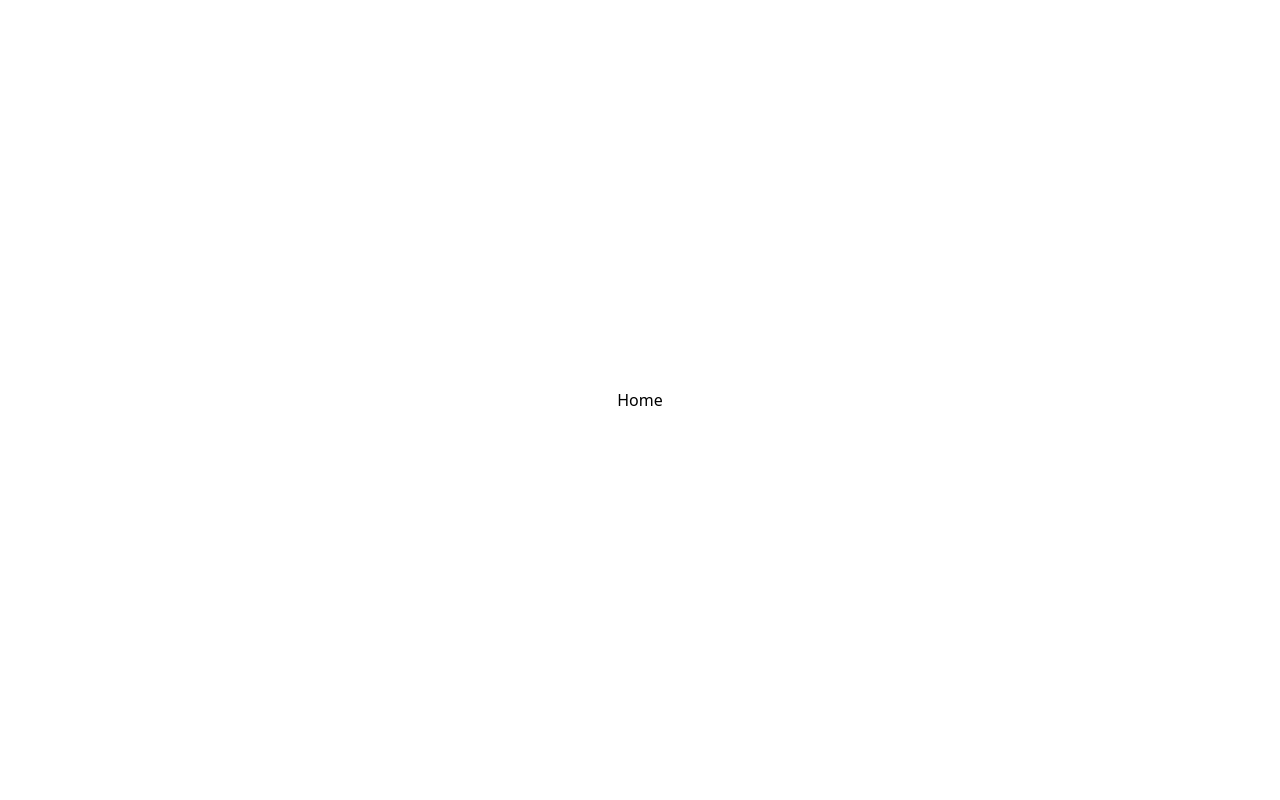
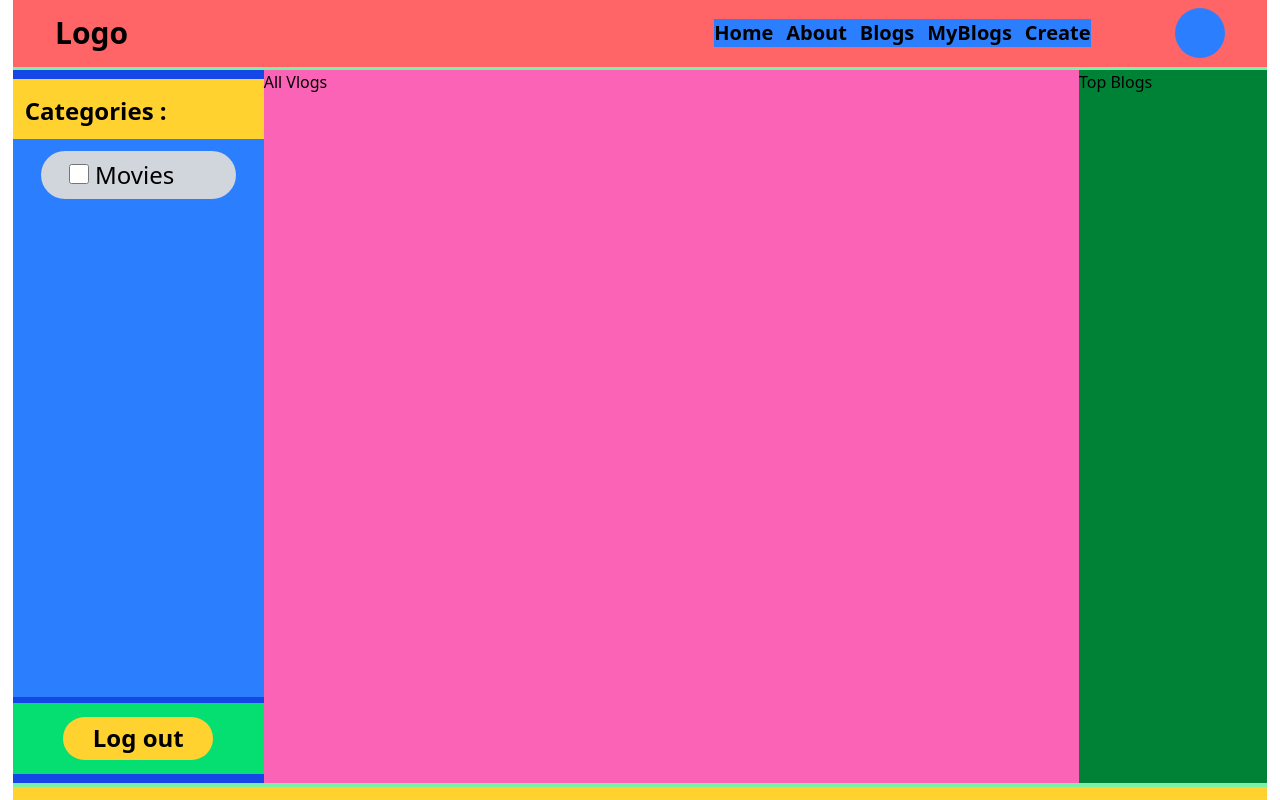
Before and after one commit to Endev0ur/Project2-Blog-App, a React (Vite) app in the folder frontend/: page /home in a window 1280 px wide. Built offline with nearby package versions, Linux system fonts and the light colour scheme.

Commit message:
develop some frontend for home page

```diff
--- a/frontend/package.json
+++ b/frontend/package.json
@@ -13,6 +13,7 @@
     "@tailwindcss/vite": "^4.0.6",
     "react": "^19.0.0",
     "react-dom": "^19.0.0",
+    "react-icons": "^5.4.0",
     "react-router-dom": "^7.1.5",
     "tailwindcss": "^4.0.6"
   },
--- /dev/null
+++ b/frontend/src/pages/Content.jsx
@@ -0,0 +1,21 @@
+import React from "react";
+import "../App.css";
+import LeftBar from "./LeftBar";
+
+const Content = () => {
+  return (
+    <div className="h-[100%] w-[100%] bg-green-300 flex items-center justify-center">
+      <div className="hidden lg:flex h-[99%] w-[20%] bg-blue-700 flex-wrap justify-center items-center ">
+        <LeftBar></LeftBar>
+      </div>
+      <div className="h-[99%] w-[99%] lg:w-[80%] xl:w-[65%] bg-pink-400">
+        All Vlogs
+      </div>
+      <div className="hidden xl:flex h-[99%] w-[15%] bg-green-700 ">
+        Top Blogs
+      </div>
+    </div>
+  );
+};
+
+export default Content;
--- a/frontend/src/pages/Home.jsx
+++ b/frontend/src/pages/Home.jsx
@@ -1,8 +1,20 @@
 import React from 'react'
+import NavBar from './NavBar'
+import Content from './Content'
 
 const Home = () => {
   return (
-    <div>Home</div>
+    <div className="h-full lg:h-[100%] w-[98%] bg-amber-300 flex flex-col wrap">
+      <div className='h-1/12 w-[100%] bg-red-300'>
+        <NavBar></NavBar>
+      </div>
+      <div className='h-[90%] w-full'>
+        <Content></Content>
+      </div>
+      <div>
+
+      </div>
+    </div>
   )
 }
 
--- /dev/null
+++ b/frontend/src/pages/LeftBar.jsx
@@ -0,0 +1,25 @@
+import React from 'react'
+
+const LeftBar = () => {
+  return (
+    <>
+      <div className="h-[85%] w-[100%] bg-amber-300">
+          <h1 className="text-2xl font-bold mt-4 ml-3">Categories : </h1>
+          <div className="mt-3 bg-blue-500 h-[92%] overflow-y-auto pr-4">
+            <form action="" className="mt-3 ml-7 flex flex-col">
+              <label className="block lg:text-xl xl:text-2xl rounded-4xl p-2 mr-3 cursor-pointer bg-gray-300 hover:bg-lime-300 transition-all duration-100 ease-in-out">
+                <input type="checkbox" name="Movies" className="lg:h-4 lg:w-4 xl:h-5 xl:w-5 ml-5 cursor-pointer" /> {" "}
+                 Movies
+              </label>
+              <br />
+            </form>
+          </div>
+        </div>
+        <div className="h-[10%] w-[100%] bg-green-400 flex justify-center items-center">
+          <button to={"/login"} className="h-[60%] w-[60%] bg-amber-300 rounded-4xl text-2xl font-bold cursor-pointer hover:h-[65%] hover:w-[65%] transition-all duration-600">Log out</button>
+        </div>
+    </>
+  )
+}
+
+export default LeftBar
--- a/frontend/src/pages/Login.jsx
+++ b/frontend/src/pages/Login.jsx
@@ -61,7 +61,7 @@ const Login = () => {
 
       <div className="bg-amber-500 w-[100%] h-12 flex justify-center items-center mb-4 mt-5 rounded-2xl bg-gradient-to-b from-violet-100 to-violet-400 shadow-lg shadow-violet-900 ">
         <input
-          type="text"
+          type="email"
           placeholder="Enter the email"
           name="email"
           autoComplete="off"
--- /dev/null
+++ b/frontend/src/pages/NavBar.jsx
@@ -0,0 +1,25 @@
+import React from 'react'
+import { Link } from 'react-router-dom'
+import { FaList } from "react-icons/fa";
+
+const NavBar = () => {
+  return (
+    <div className='h-[100%] w-[100%] bg-red-400 flex justify-around items-center '>
+      <span className='mr-[40%] text-3xl font-bold'>Logo</span>
+
+      <div className={`hidden xl:flex justify-between items-center w-[30%] bg-blue-500 text-xl font-bold`}>
+      <Link>Home</Link>
+      <Link>About</Link>
+      <Link>Blogs</Link>
+      <Link>MyBlogs</Link>
+      <Link>Create</Link>
+      </div>
+      <button className={` lg:h-[50px] lg:w-[50px] bg-transparent lg:bg-blue-500  rounded-[50%]`}>
+
+      <FaList  className="lg:hidden"/>
+      </button>
+    </div>
+  )
+}
+
+export default NavBar
--- a/frontend/src/pages/Signup.jsx
+++ b/frontend/src/pages/Signup.jsx
@@ -71,7 +71,7 @@ const Signup = () => {
 
       <div className="bg-amber-500 w-[100%] h-12 flex justify-center items-center mb-4 mt-5 rounded-2xl bg-gradient-to-b from-violet-100 to-violet-400 shadow-lg shadow-violet-900 ">
         <input
-          type="text"
+          type="email"
           placeholder="Enter the email"
           name="email"
           autoComplete="off"
```
Also changed, not shown: 1 other file (tests, documents, lock files or other folders).
